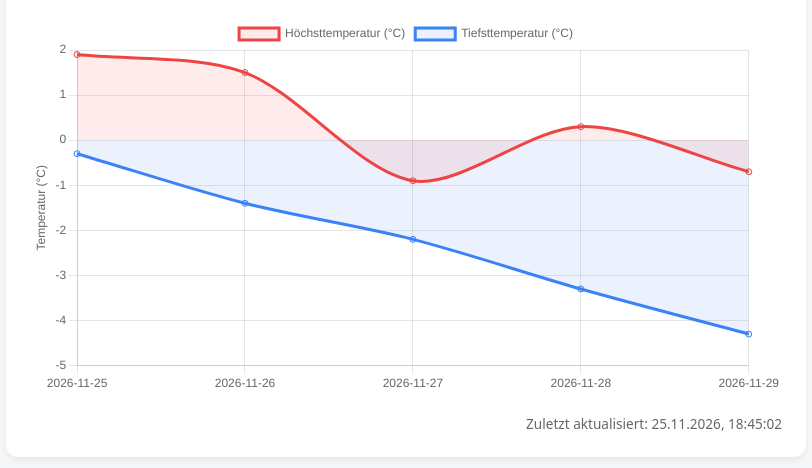
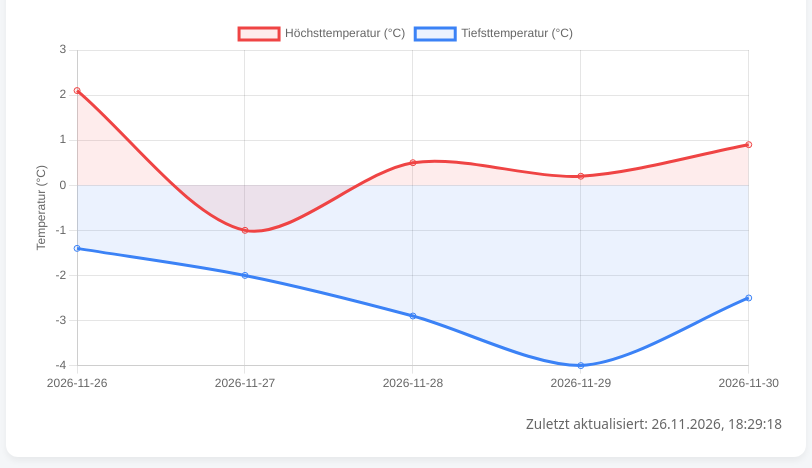
Before and after one commit to PeteSurfAloha/GitHub-Testing-, a plain HTML site: page index.html in a window 1280 px wide. Shown: the part 110-578 px from the top of the page, without its empty margins (234-1046 px from the left). Drawn offline with nearby package versions, Linux system fonts and the light colour scheme.

Commit message:
deploy: fced891d372b796968b1d00298208de15ea78f73

```diff
--- a/index.html
+++ b/index.html
@@ -16,7 +16,7 @@
   <div class="card">
     <h1>🌤️ 5-Tage Wettervorhersage Berlin</h1>
     <canvas id="weatherChart"></canvas>
-    <div class="footer">Zuletzt aktualisiert: 25.11.2026, 18:45:02</div>
+    <div class="footer">Zuletzt aktualisiert: 26.11.2026, 18:29:18</div>
   </div>
 
   <script>
@@ -24,11 +24,11 @@
     new Chart(ctx, {
       type: 'line',
       data: {
-        labels: ["2026-11-25","2026-11-26","2026-11-27","2026-11-28","2026-11-29"],
+        labels: ["2026-11-26","2026-11-27","2026-11-28","2026-11-29","2026-11-30"],
         datasets: [
           {
             label: 'Höchsttemperatur (°C)',
-            data: [1.9,1.5,-0.9,0.3,-0.7],
+            data: [2.1,-1,0.5,0.2,0.9],
             borderColor: '#ef4444',
             backgroundColor: 'rgba(239, 68, 68, 0.1)',
             fill: true,
@@ -36,7 +36,7 @@
           },
           {
             label: 'Tiefsttemperatur (°C)',
-            data: [-0.3,-1.4,-2.2,-3.3,-4.3],
+            data: [-1.4,-2,-2.9,-4,-2.5],
             borderColor: '#3b82f6',
             backgroundColor: 'rgba(59, 130, 246, 0.1)',
             fill: true,
```
